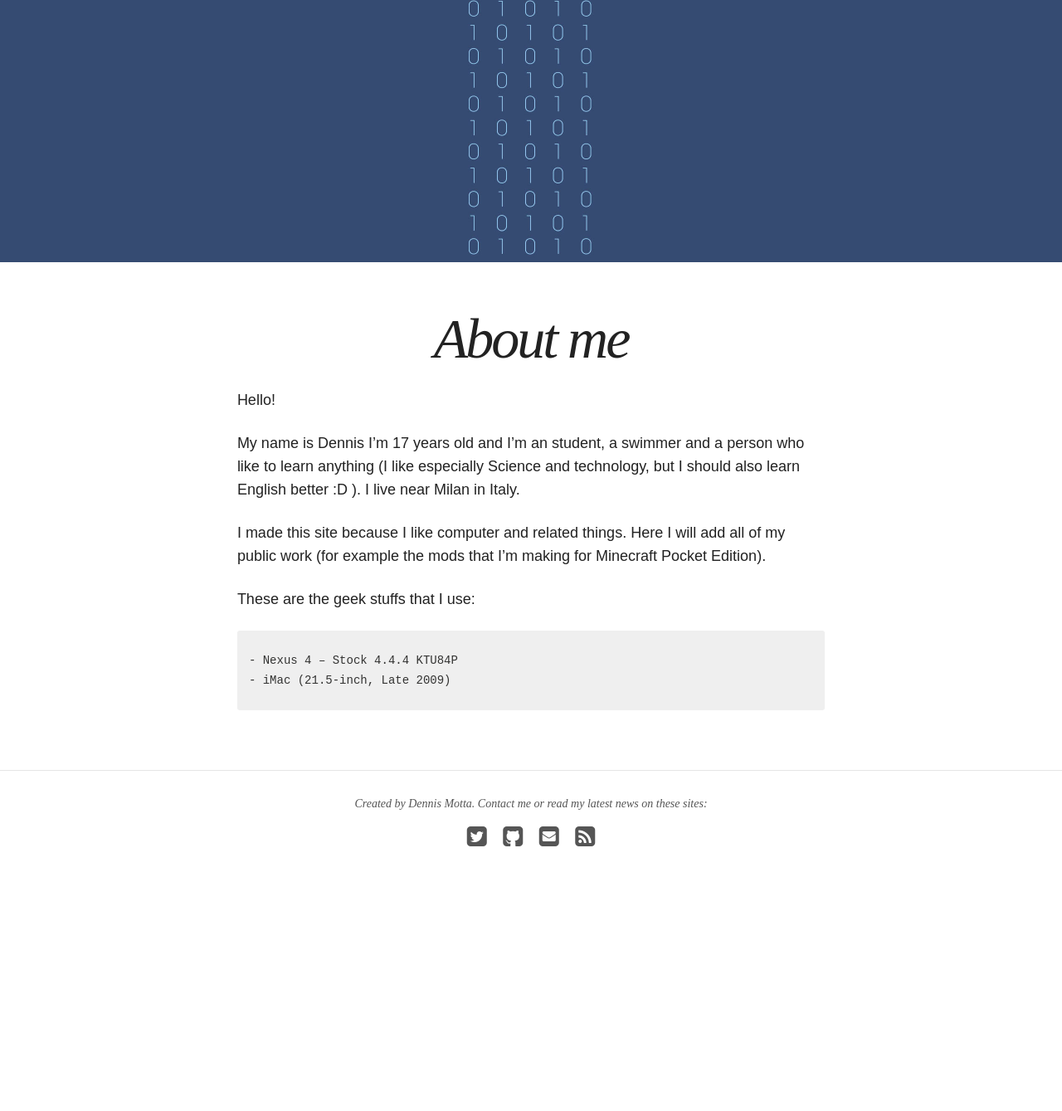
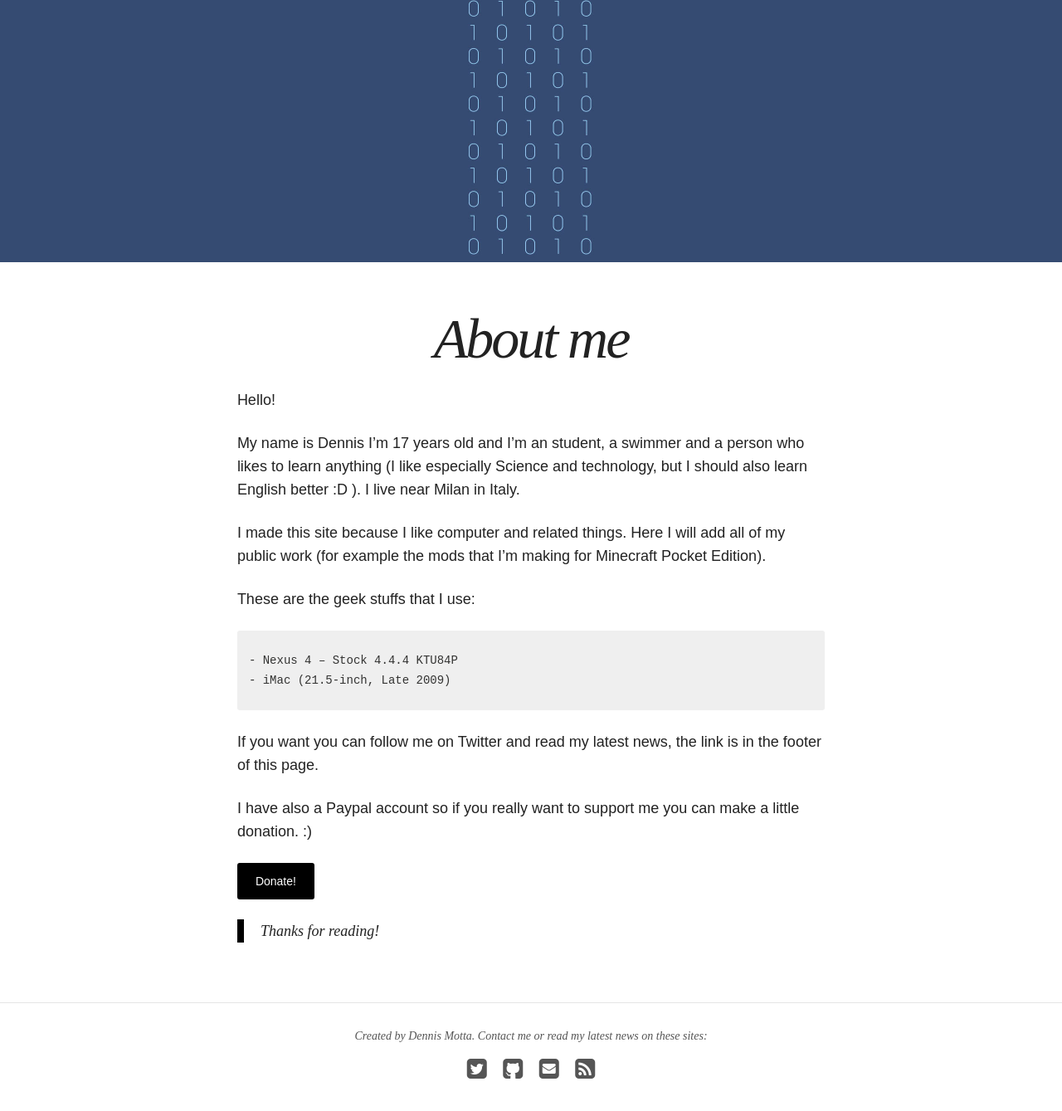
Before and after one commit to Desno365/Desno365.github.io, a Jekyll site: the page built from about/index.md, in a window 1280 px wide and 1400 px high, scrolled down 476 px. Shown: the top 1339 px of the window at 83% size. Built offline with Jekyll 4.4.1, drawn with Linux system fonts in a browser that asks for light colours; nearby versions of some CDN libraries; before the commit the page ends 1596 px from its top, so only the background shows below that.

Commit message:
new about page

```diff
--- a/about/index.md
+++ b/about/index.md
@@ -9,7 +9,7 @@ image:
 
 Hello!
 
-My name is Dennis I’m 17 years old and I'm an student, a swimmer and a person who like to learn anything (I like especially Science and technology, but I should also learn English better :D ).
+My name is Dennis I’m 17 years old and I'm an student, a swimmer and a person who likes to learn anything (I like especially Science and technology, but I should also learn English better :D ).
 I live near Milan in Italy.
 
 I made this site because I like computer and related things. Here I will add all of my public work (for example the mods that I'm making for Minecraft Pocket Edition).
@@ -19,3 +19,13 @@ These are the geek stuffs that I use:
 - Nexus 4 – Stock 4.4.4 KTU84P
 - iMac (21.5-inch, Late 2009)
 {% endhighlight %}
+
+
+If you want you can follow me on Twitter and read my latest news, the link is in the footer of this page.
+
+I have also a Paypal account so if you really want to support me you can make a little donation. :)
+
+<div markdown="0"><a href="https://www.paypal.com/cgi-bin/webscr?cmd=_s-xclick&hosted_button_id=GBEMKJBA3Z7PG" class="btn">Donate!</a></div>
+
+
+> Thanks for reading!
```
